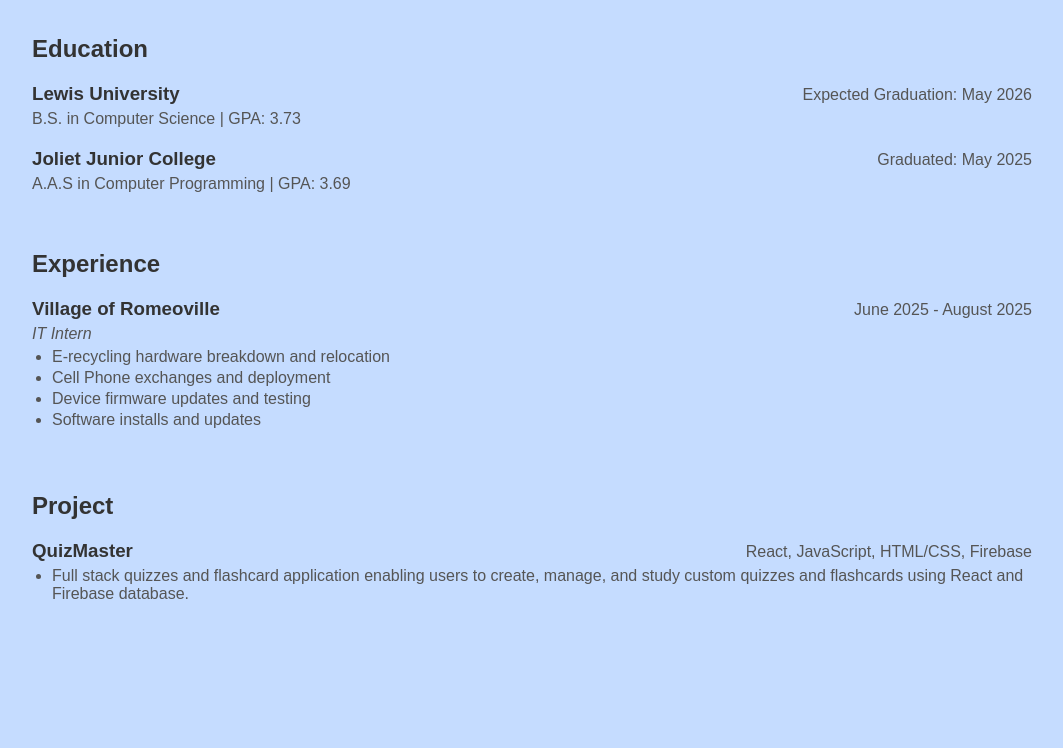
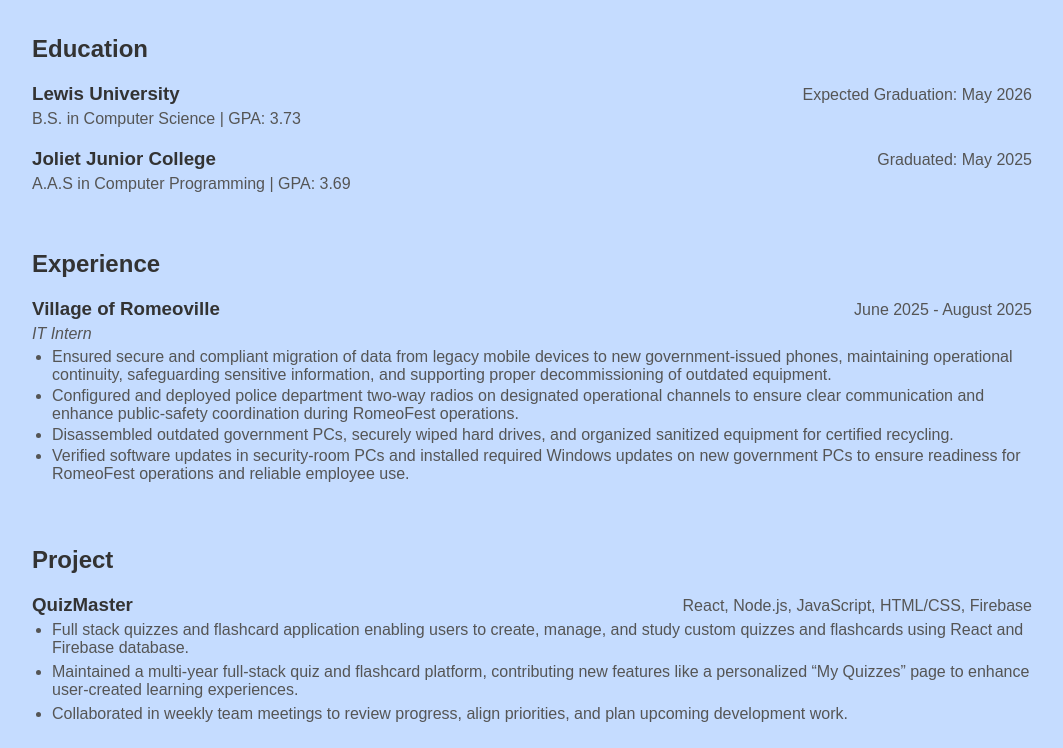
Before and after one commit to Jchave2000/Web-Resume, a plain HTML site: page index.html in a window 1280 px wide. Shown: the part 491-1239 px from the top of the page, without its empty margins (108-1171 px from the left). Before the commit the page ends 1119 px from the top, so only its background shows below. Drawn offline with Linux system fonts and the light colour scheme.

Commit message:
Adding more to expereience and QuizMaster section

```diff
--- a/index.html
+++ b/index.html
@@ -11,11 +11,11 @@
     <header class="resume-intro">
         <h1 class="resume-name">Joseph Chavez</h1>
         <p class="resume-info">
+            <a href="https://github.com/Jchave2000">GitHub</a>&middot;
             <a href="tel:+6306010607">630-601-0607</a> &middot;
             <a href="mailto:chavezjoseph696@gmail.com">chavezjoseph696@gmail.com</a> &middot;
             <span>Romeoville, IL</span>&middot;
             <a href="https://www.linkedin.com/in/joseph-chavez-715751211/">LinkedIn</a> &middot;
-            <a href="https://github.com/Jchave2000">GitHub</a>&middot;
             <a href="JRChavezResume.pdf" target="_blank">Resume PDF</a>
         </p>
     </header>
@@ -92,10 +92,15 @@
             </div>
             <p class="position">IT Intern</p>
             <ul class="responsibilities">
-                <li>E-recycling hardware breakdown and relocation</li>
-                <li>Cell Phone exchanges and deployment</li>
-                <li>Device firmware updates and testing</li>
-                <li>Software installs and updates</li>
+                <li>Ensured secure and compliant migration of data from legacy mobile devices to new government‑issued phones,
+                    maintaining operational continuity, safeguarding sensitive information, and supporting proper decommissioning of outdated equipment. </li>
+
+                <li>Configured and deployed police department two‑way radios on designated operational
+                    channels to ensure clear communication and enhance public‑safety coordination during RomeoFest operations.</li>
+
+                <li>Disassembled outdated government PCs, securely wiped hard drives, and organized sanitized equipment for certified recycling.</li>
+
+                <li>Verified software updates in security‑room PCs and installed required Windows updates on new government PCs to ensure readiness for RomeoFest operations and reliable employee use.</li>
             </ul>
         </div>
     </section><br>
@@ -107,11 +112,18 @@
         <div class="project-item">
             <div class="project-header">
                 <h3>QuizMaster</h3>
-                <span class="project-tech">React, JavaScript, HTML/CSS, Firebase</span>
+                <span class="project-tech">React, Node.js, JavaScript, HTML/CSS, Firebase</span>
             </div>
             <ul class="project-details">
                 <li>Full stack quizzes and flashcard application enabling users to create, manage, and study custom
                     quizzes and flashcards using React and Firebase database.
+                </li>
+                <li>Maintained a multi‑year full‑stack quiz and flashcard platform, contributing new features like a
+                    personalized “My Quizzes” page to enhance user‑created learning experiences.
+                </li>
+                <li>
+                    Collaborated in weekly team meetings to review progress, align priorities, and plan upcoming
+                    development work.
                 </li>
             </ul>
         </div>
```
Also changed, not shown: 1 other file.
